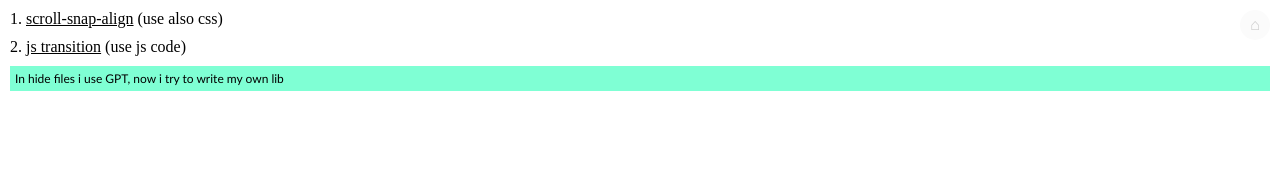
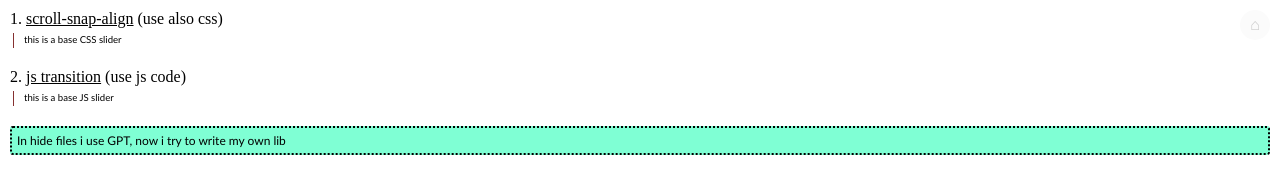
Before and after one commit to ArsenZar/soft-scroll-slider, a plain HTML site: page index.html in a window 1280 px wide. Drawn offline with Linux system fonts and the light colour scheme.

Commit message:
add new decoration to main style + FIX 2.html

```diff
--- a/index.html
+++ b/index.html
@@ -16,7 +16,9 @@
     </nav>
     <ul class="list">
         <li>1. <a href="dtos/1.html">scroll-snap-align</a> (use also css)</li>
+        <li class="describe">this is a base CSS slider</li>
         <li>2. <a href="dtos/2.html">js transition</a> (use js code)</li>
+        <li class="describe">this is a base JS slider</li>
         <li class="minds">In hide files i use GPT, now i try to write my own lib</li>
     </ul>
 </body>
--- a/style.css
+++ b/style.css
@@ -39,4 +39,16 @@ nav a {
     font-family:'Gill Sans', 'Gill Sans MT', Calibri, 'Trebuchet MS', sans-serif;
     background-color: aquamarine;
     padding: 5px;
+    border: 2px dotted black;
+    border-radius: 3px;
 }
+ul .describe{
+    font-size: 1.2vh;
+    line-height: 0.5;
+    font-family: 'Gill Sans', 'Gill Sans MT', Calibri, 'Trebuchet MS', sans-serif;
+    padding: 5px 5px 5px 10px;
+    border-left: 1px solid rgb(133, 48, 48);
+    margin-top: -5px;
+    margin-left: 13px;
+    margin-bottom: 20px;
+}
```
